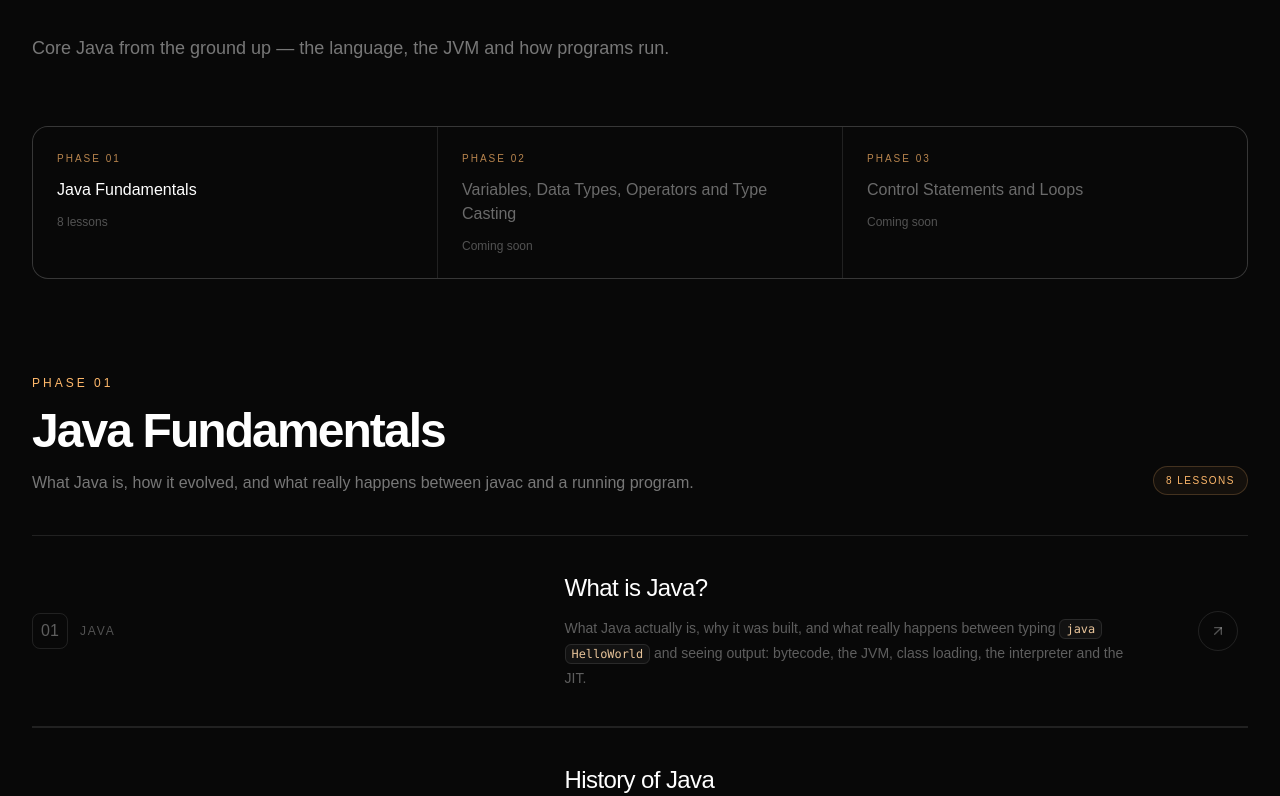
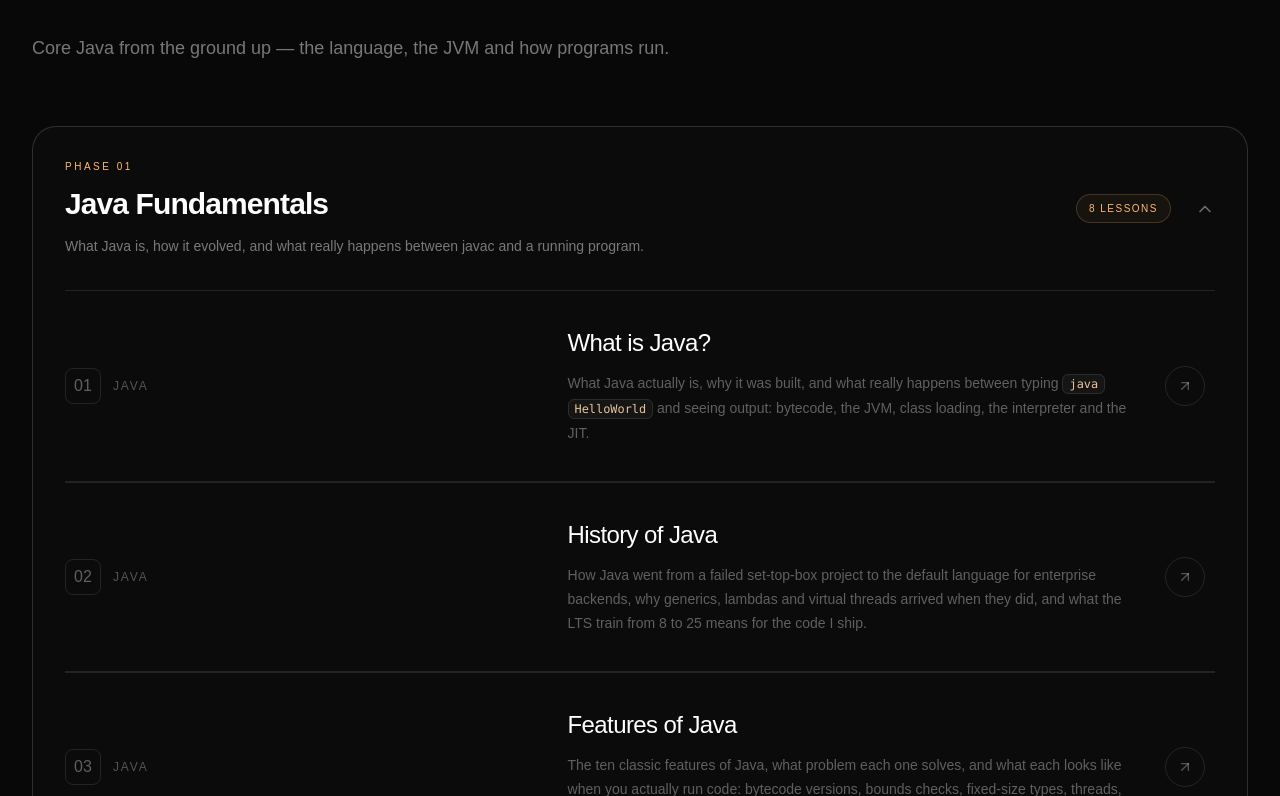
Before and after one commit to kumarprince06/prince-portfolio, a Next.js app: page /writing/java in a window 1280 px wide. Shown: the part 284-1080 px from the top of the page. Built offline with nearby package versions, Linux system fonts and the light colour scheme.

Commit message:
feat: show learning phases as collapsible accordions

```diff
--- a/app/writing/[category]/page.tsx
+++ b/app/writing/[category]/page.tsx
@@ -1,7 +1,7 @@
 import type { Metadata } from "next";
 import Link from "next/link";
 import { notFound } from "next/navigation";
-import { ArrowLeft } from "lucide-react";
+import { ArrowLeft, ChevronDown } from "lucide-react";
 import { ArticleList } from "@/components/WritingPreview";
 import type { Phase } from "@/content/writing/types";
 import type { LessonEntry } from "@/content/writing";
@@ -89,84 +89,77 @@ function PhaseList({
   phases: Phase[];
   entries: LessonEntry[];
 }) {
-  const numbered = phases.map((phase, index) => ({
-    ...phase,
-    number: String(index + 1).padStart(2, "0"),
-    entries: entries.filter((entry) => phase.lessons.includes(entry.lesson)),
-  }));
+  return (
+    <div className="mt-16 space-y-4">
+      {phases.map((phase, index) => {
+        const number = String(index + 1).padStart(2, "0");
+        const phaseEntries = entries.filter((entry) =>
+          phase.lessons.includes(entry.lesson),
+        );
+        const ready = phaseEntries.length > 0;
 
-  return (
-    <>
-      {/* Learning path overview */}
-      <nav
-        aria-label="Learning path"
-        className="mt-16 grid gap-px overflow-hidden rounded-2xl border border-white/10 bg-white/10 md:grid-cols-3"
-      >
-        {numbered.map((phase) => (
-          <a
-            key={phase.number}
-            href={`#phase-${phase.number}`}
-            className="group bg-[#080808] p-6 transition-colors hover:bg-white/[0.03]"
-          >
-            <p className="text-[10px] uppercase tracking-[0.2em] text-orange-300/70">
-              Phase {phase.number}
-            </p>
-            <p
-              className={`mt-3 text-base font-medium leading-6 ${phase.entries.length ? "text-white" : "text-white/40"}`}
-            >
-              {phase.title}
-            </p>
-            <p className="mt-3 text-xs text-white/30">
-              {phase.entries.length
-                ? `${phase.entries.length} lessons`
-                : "Coming soon"}
-            </p>
-          </a>
-        ))}
-      </nav>
-
-      {/* Phases */}
-      <div className="mt-24 space-y-24">
-        {numbered.map((phase) => (
-          <section
-            key={phase.number}
-            id={`phase-${phase.number}`}
-            className="scroll-mt-10"
-          >
-            <div className="flex flex-col justify-between gap-4 md:flex-row md:items-end">
-              <div>
-                <p className="text-xs uppercase tracking-[0.25em] text-orange-300">
-                  Phase {phase.number}
+        const header = (
+          <div className="flex min-w-0 flex-1 flex-col gap-4 md:flex-row md:items-center md:justify-between">
+            <div className="min-w-0">
+              <p className="text-[10px] uppercase tracking-[0.25em] text-orange-300">
+                Phase {number}
               </p>
               <h2
-                  className={`mt-4 text-3xl font-semibold tracking-[-0.04em] md:text-5xl ${phase.entries.length ? "text-white" : "text-white/35"}`}
+                className={`mt-3 text-2xl font-semibold tracking-[-0.03em] md:text-3xl ${ready ? "text-white" : "text-white/40"}`}
               >
                 {phase.title}
               </h2>
-                <p className="mt-4 max-w-2xl text-sm leading-6 text-white/45 md:text-base">
+              <p className="mt-3 max-w-2xl text-sm leading-6 text-white/45">
                 {phase.description}
               </p>
             </div>
 
             <span
               className={`w-fit shrink-0 rounded-full border px-3 py-1.5 text-[10px] uppercase tracking-[0.15em] ${
-                  phase.entries.length
+                ready
                   ? "border-orange-300/20 bg-orange-300/5 text-orange-300"
                   : "border-white/10 text-white/35"
               }`}
             >
-                {phase.entries.length
-                  ? `${phase.entries.length} lessons`
-                  : "Coming soon"}
+              {ready ? `${phaseEntries.length} lessons` : "Coming soon"}
             </span>
           </div>
+        );
 
-            {phase.entries.length > 0 && (
-              <ArticleList entries={phase.entries} className="mt-10" />
-            )}
-          </section>
-        ))}
+        if (!ready) {
+          return (
+            <div
+              key={number}
+              id={`phase-${number}`}
+              className="rounded-3xl border border-dashed border-white/10 p-6 md:p-8"
+            >
+              {header}
             </div>
-    </>
           );
         }
+
+        return (
+          <details
+            key={number}
+            id={`phase-${number}`}
+            open={index === 0}
+            className="group scroll-mt-10 rounded-3xl border border-white/10 bg-white/[0.015] transition-colors open:border-white/15"
+          >
+            <summary className="flex cursor-pointer list-none items-start gap-6 p-6 md:p-8 [&::-webkit-details-marker]:hidden">
+              {header}
+              <ChevronDown
+                size={20}
+                aria-hidden="true"
+                className="mt-1 shrink-0 text-white/40 transition-transform duration-300 group-open:rotate-180 md:mt-10"
+              />
+            </summary>
+
+            <div className="px-6 pb-2 md:px-8">
+              <ArticleList entries={phaseEntries} className="" />
+            </div>
+          </details>
+        );
+      })}
+    </div>
+  );
+}
```
Lines whose indentation alone changed are shown as unchanged.
